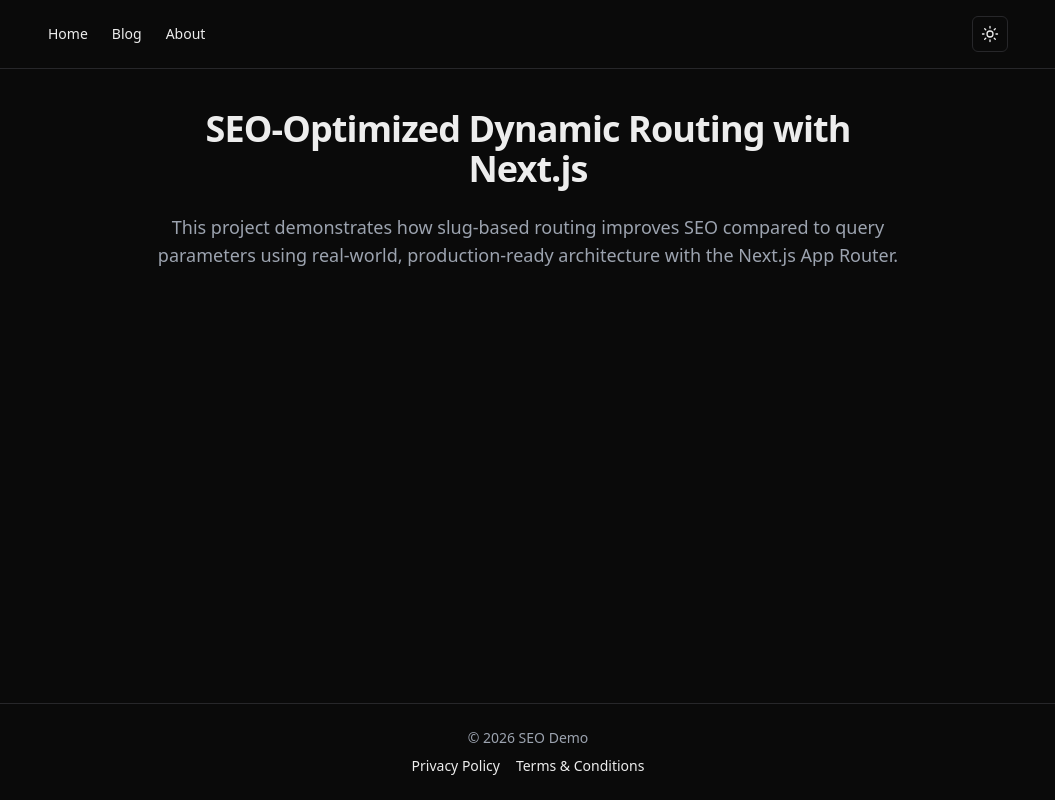
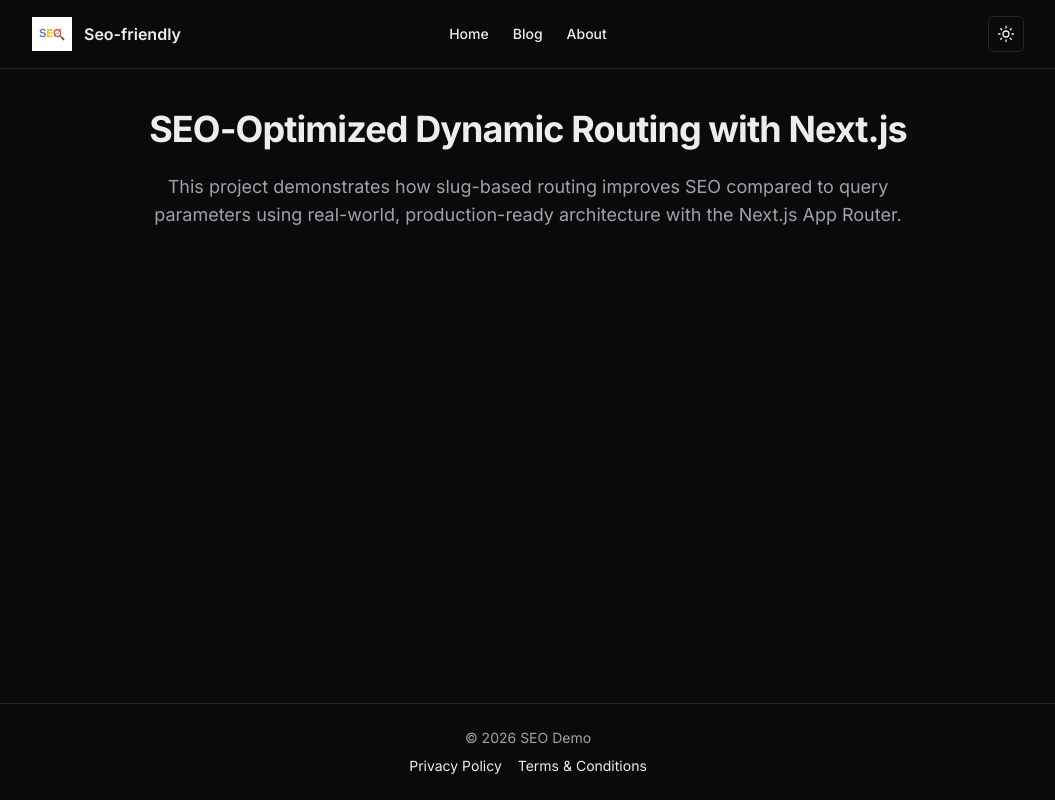
Before and after one commit to ayan-x1/OnPageSeo-Slug, a Next.js app: page / in a window 1280 px wide. Shown: the whole page, without its empty margins (112-1167 px from the left). Built offline with nearby package versions, Linux system fonts and the light colour scheme.

Commit message:
added dynamic og images

```diff
--- a/app/blog/[slug]/page.jsx
+++ b/app/blog/[slug]/page.jsx
@@ -22,27 +22,47 @@
   const res = await fetch(`https://dummyjson.com/posts/${id}`, {
     cache: "force-cache",
   });
-
   if (!res.ok) return null;
   return res.json();
 }
 
 export async function generateMetadata({ params }) {
-  const { slug } = await params;
-
-  const id = getIdFromSlug(slug);
-  if (!id) {
-    return { title: "Post Not Found" };
-  }
+  const id = getIdFromSlug(params.slug);
+  if (!id) return { title: "Post Not Found" };
 
   const post = await getPostById(id);
-  if (!post) {
-    return { title: "Post Not Found" };
-  }
+  if (!post) return { title: "Post Not Found" };
+
+  const ogImage = `https://on-page-seo-slug.vercel.app/og/blog?title=${encodeURIComponent(
+    post.title
+  )}`;
 
   return {
-    title: `${post.title} | Blog`,
-    description: `Read "${post.title}" in this SEO-optimized blog post showcasing clean, slug-based dynamic routing built with the Next.js App Router.`,
+    title: `${post.title}`,
+    description: post.body.slice(0, 155),
+
+    openGraph: {
+      type: "article",
+      title: post.title,
+      description: post.body.slice(0, 155),
+      url: `https://on-page-seo-slug.vercel.app/blog/${makePostSlug(post)}`,
+      images: [
+        {
+          url: ogImage,
+          width: 1200,
+          height: 630,
+          alt: post.title,
+        },
+      ],
+    },
+
+    twitter: {
+      card: "summary_large_image",
+      title: post.title,
+      description: post.body.slice(0, 155),
+      images: [ogImage],
+    },
+
     alternates: {
       canonical: `/blog/${makePostSlug(post)}`,
     },
@@ -50,9 +70,7 @@
 }
 
 export default async function BlogDetailPage({ params }) {
-  const { slug } = await params;
-
-  const id = getIdFromSlug(slug);
+  const id = getIdFromSlug(params.slug);
   if (!id) notFound();
 
   const post = await getPostById(id);
@@ -66,24 +84,13 @@
         {post.id}. {post.title}
       </h1>
 
-      <p
-        className="leading-relaxed"
-        style={{ color: "var(--muted)" }}
-      >
+      <p className="leading-relaxed text-muted-foreground">
         {post.body}
       </p>
 
       <div className="text-sm">
-        <Link
-          href={`/blog/${makePostSlug(post)}/tags`}
-          className="no-underline hover:opacity-80"
-          style={{ color: "var(--fg)" }}
-        >
-          Tags:
-        </Link>{" "}
-        <span style={{ color: "var(--muted)" }}>
-          {post.tags.join(", ")}
-        </span>
+        <span className="font-medium">Tags:</span>{" "}
+        {post.tags.join(", ")}
       </div>
     </article>
   );
--- a/app/components/Navbar.jsx
+++ b/app/components/Navbar.jsx
@@ -1,23 +1,34 @@
 'use client';
 
 import Link from 'next/link';
+import Image from 'next/image';
 import ThemeToggle from './ThemeToggle';
 
 export default function Navbar() {
   return (
-    <header
-      className="border-b"
-      style={{ borderColor: 'var(--border)' }}
-    >
-      <nav className="max-w-5xl mx-auto px-4 sm:px-6 lg:px-8 py-4 flex items-center justify-between">
-        <div className="flex items-center gap-6 text-sm font-medium">
+    <header className="border-b" style={{ borderColor: 'var(--border)' }}>
+      <nav className="max-w-5xl mx-auto px-4 py-4 grid grid-cols-3 items-center">
+  {/* Left: Logo */}
+  <div className="flex items-center">
+    <Link href="/" className="flex items-center gap-3">
+      <Image src="/seo.png" alt="Logo" width={40} height={40} />
+      <span className="font-semibold">Seo-friendly</span>
+    </Link>
+  </div>
+
+  {/* Center: Links */}
+  <div className="flex justify-center gap-6 text-sm font-medium">
     <Link href="/">Home</Link>
     <Link href="/blog">Blog</Link>
     <Link href="/about-us">About</Link>
   </div>
 
+  {/* Right: Theme toggle */}
+  <div className="flex justify-end">
     <ThemeToggle />
+  </div>
 </nav>
+
     </header>
   );
 }
--- a/app/layout.js
+++ b/app/layout.js
@@ -2,11 +2,27 @@
 import { Providers } from './providers';
 import Navbar from './components/Navbar';
 import Footer from './components/Footer';
+import { Inter } from 'next/font/google';
+
+const inter = Inter({ subsets: ['latin'] });
+
+export const metadata = {
+  title: {
+    default: 'Seo Slug',
+    template: '%s - Seo Slug',
+  },
+  description: 'Come and read my ultimate blogs!',
+  twitter: {
+    card: 'summary_large_image',
+  },
+};
 
 export default function RootLayout({ children }) {
   return (
     <html lang="en" suppressHydrationWarning>
-      <body className="min-h-screen flex flex-col">
+      <body
+        className={`min-h-screen flex flex-col ${inter.className}`}
+      >
         <Providers>
           <Navbar />
           <main className="flex-1 w-full">
--- a/app/page.js
+++ b/app/page.js
@@ -23,7 +23,7 @@
     title: "SEO Slug – SEO-Optimized Dynamic Routing with Next.js",
     description:
       "Clean URLs, slug-based routing, and SEO best practices implemented with the Next.js App Router.",
-    images: ["/og/seo1.png"],
+    images: ["/public/seo.png"],
   },
 };
 
```
Also changed, not shown: public/og/seo.jpg (deleted), public/seo.png (renamed from public/og/seo1.jpg). Lines whose indentation alone changed are shown as unchanged.
